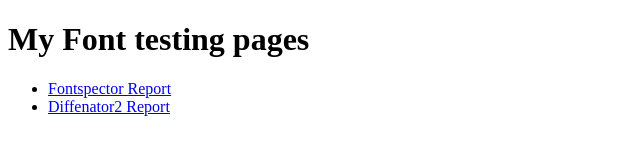
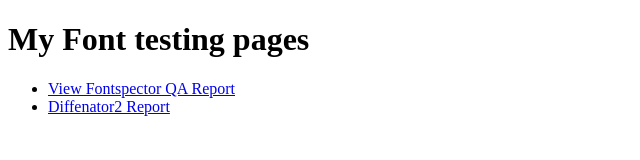
Before and after one commit to mara-aa/elms-sans, a plain HTML site: page scripts/index.html in a window 1280 px wide. Shown: the full height of the page, 0-640 px from the left. Drawn offline with Linux system fonts and the light colour scheme.

Commit message:
Update index.html
Changed test target location within the file

```diff
--- a/scripts/index.html
+++ b/scripts/index.html
@@ -9,7 +9,7 @@
 		<h1>My Font testing pages</h1>
 		<ul>
 			<li>
-				<a href="fontspector/fontspector-report.html">Fontspector Report</a>
+				<a href="out/fontspector/fontspector-report.html">View Fontspector QA Report</a>
 			</li>
 			<li>
 				<a href="proof/diffenator2-report.html">Diffenator2 Report</a>
```
